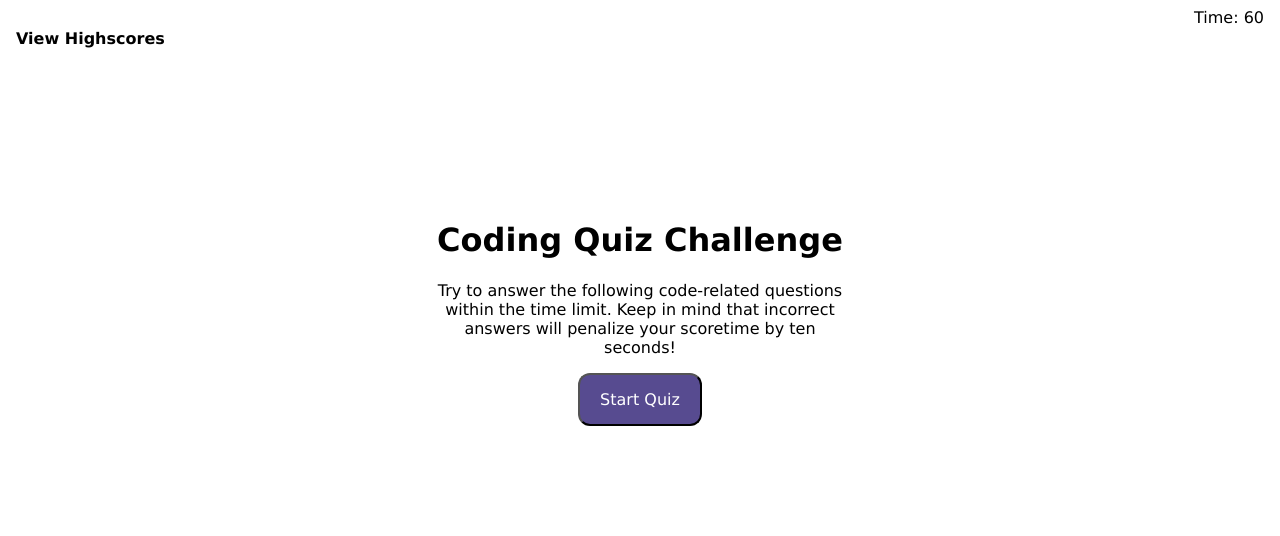
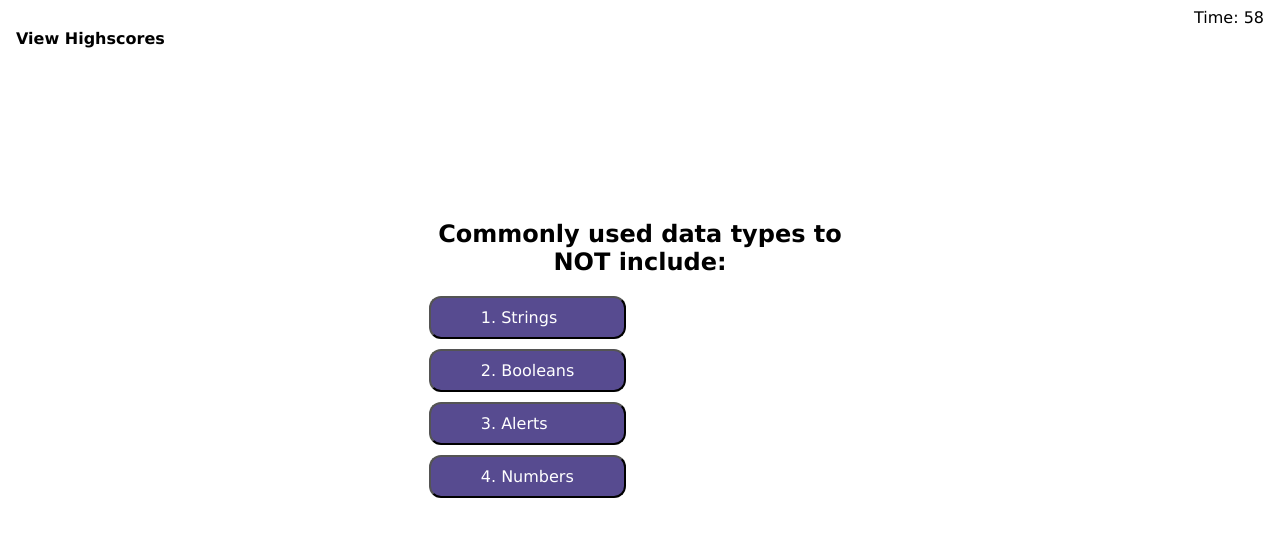
Before and after one commit to crisdege/JavaScript-quiz, a plain HTML site: page index.html in a window 1280 px wide. Both pictures are taken after a click on the button "Start Quiz". Drawn offline with Linux system fonts and the light colour scheme.

Commit message:
timer complete

```diff
--- a/assets/css/style.css
+++ b/assets/css/style.css
@@ -17,7 +17,7 @@ body {
     height: 100vh;
 }
 
-.start-screen {
+.start {
     justify-content: center;
     align-items: center;
 }
--- a/assets/js/script.js
+++ b/assets/js/script.js
@@ -50,9 +50,64 @@ const questions = [
 ];
 
 var startButton = document.getElementById('start-btn');
+var startScreen = document.getElementById('start-screen');
+var questionsContainer = document.getElementById('question-container');
+
+var score = 0;
+var randomQuestions;
+var setQuestions = 0;
 
 startButton.addEventListener('click', startQuiz);
 
+var count = document.querySelector('#countdown');
+
+var secondsLeft = 60;
+var timer;
+function timer() {
+  timer = setInterval(function () {
+    secondsLeft--;
+    count.textContent = secondsLeft;
+    console.log(secondsLeft);
+
+    if (secondsLeft === 0) {
+      clearInterval(timer);
+      alert('You ran out of time!');
+    }
+  }, 1000);
+}
+
 function startQuiz() {
   console.log('started');
+  startButton.remove();
+  startScreen.remove();
+  questionsContainer.classList.remove('hide');
+  if (setQuestions < 5) {
+    nextQuestion(questions[setQuestions]);
+    localStorage.setItem('mostRecentScore', score);
+  } else {
+    endQuiz();
+  }
+  timer();
 }
+
+function nextQuestion(question) {
+  console.log(question);
+  document.querySelector('#question').textContent = question.question;
+  // text for buttons
+  document.querySelector('#btn1').textContent =
+    '1. ' + question.answers[0].text;
+  document.querySelector('#btn2').textContent =
+    '2. ' + question.answers[1].text;
+  document.querySelector('#btn3').textContent =
+    '3. ' + question.answers[2].text;
+  document.querySelector('#btn4').textContent =
+    '4. ' + question.answers[3].text;
+}
+
+function endQuiz() {
+  startButton.remove();
+  startScreen.remove();
+  questionsContainer.remove();
+  endScreen.classList.remove('hide');
+  clearInterval(timer);
+}
--- a/index.html
+++ b/index.html
@@ -30,7 +30,7 @@
 
       <div id="question-container" class="hide">
         <h2 id="question">Question</h2>
-        <div id="choices" id="choices">
+        <div class="choices" id="choices">
           <button class="btn" id="btn1">1. Answer</button>
           <button class="btn" id="btn2">2. Answer</button>
           <button class="btn" id="btn3">3. Answer</button>
```
